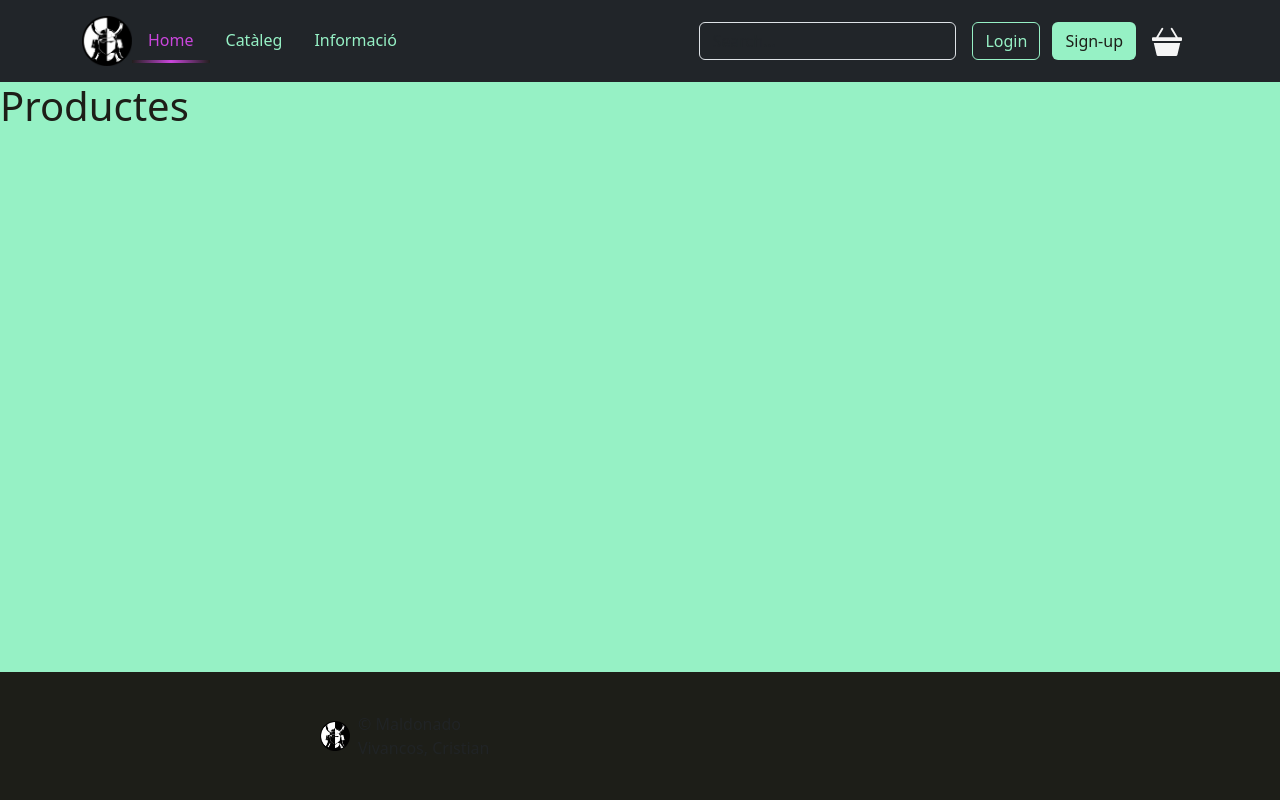
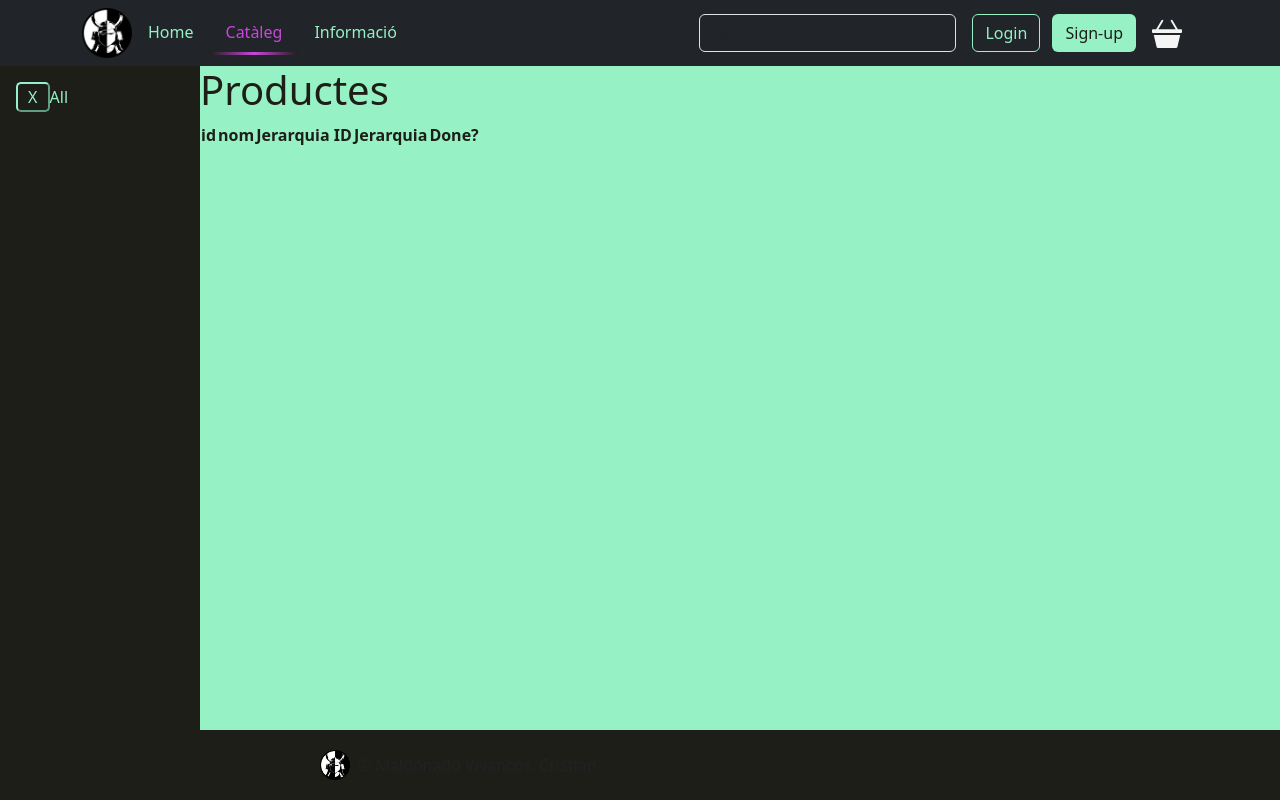
Before and after one commit to CMaldonad1/Django_ShoeStore, a Django app: page /prod/ in a window 1280 px wide. Run offline with Django 5.2, Linux system fonts and the light colour scheme; data comes from the database, SQL or seed files in the repository; lists and menus that the app fills with data are empty; some libraries are stand-ins or nearby versions.

Commit message:
Sidebar i Javascript
- Creació de la lógica per construir el sidebar en javascript.
- Creació de la lógica per mostrar/amagar les subseccions.
- Manual SQL per portar la informació necessaria en la view de Categories.

```diff
--- a/botiga/static/css/style.css
+++ b/botiga/static/css/style.css
@@ -7,6 +7,12 @@ html body {
   flex-direction: column;
   background-color: #96f1c5;
   color: #1d1e18;
+}
+html body .nav-link {
+  color: #96f1c5;
+}
+html body .nav-link:hover {
+  color: #ca46dc;
 }
 html body .btn_normal {
   color: #1d1e18;
@@ -18,11 +24,17 @@ html body .btn_normal:hover {
 }
 html body .btn_outline {
   border-color: #96f1c5;
+  background-color: transparent;
   color: #96f1c5;
 }
 html body .btn_outline:hover {
   color: #ca46dc;
   border-color: #ca46dc;
+}
+html body .btn_sidebar {
+  border-radius: 5px;
+  height: 30px;
+  width: 20%;
 }
 html body header {
   background-color: #1d1e18;
@@ -40,14 +52,9 @@ html body header .container .selected {
   border-bottom: 3px solid transparent;
   border-image: linear-gradient(90deg, #1d1e18, #ca46dc, #1d1e18);
   border-image-slice: 1;
+  color: #ca46dc;
 }
 html body header .container .selected .nav-link {
-  color: #ca46dc;
-}
-html body header .container .nav-link {
-  color: #96f1c5;
-}
-html body header .container .nav-link:hover {
   color: #ca46dc;
 }
 html body header .container .basket {
@@ -55,7 +62,23 @@ html body header .container .basket {
   height: 30px;
   color: whitesmoke;
 }
-html body header .container .basket .check {
+html body header .container .basket:hover {
+  color: #ca46dc;
+}
+html body header .container .basket:hover .check {
+  background-color: #1d1e18;
+  color: #ca46dc;
+  border: 2px solid #ca46dc;
+}
+html body header .container .bselected {
+  color: #ca46dc !important;
+}
+html body header .container .bselected .check {
+  background-color: #1d1e18;
+  color: #ca46dc;
+  border: 2px solid #ca46dc;
+}
+html body header .container .check {
   display: flex;
   background-color: #96f1c5;
   color: #1d1e18;
@@ -69,18 +92,34 @@ html body header .container .basket .check {
   margin-left: 20px;
   font-size: 12px;
 }
-html body header .container .basket:hover {
+html body main {
+  overflow: auto;
+  padding-bottom: 0px;
+  height: 100%;
+}
+html body main .infobody {
+  position: relative;
+  display: flex;
+  flex-wrap: wrap;
+  flex-direction: row;
+  height: 100%;
+  width: 100%;
+}
+html body main .infobody aside {
   color: #ca46dc;
 }
-html body header .container .basket:hover .check {
+html body main .infobody aside .sidbr {
+  height: 100%;
+  width: 200px;
   background-color: #1d1e18;
-  color: #96f1c5;
-  border: 2px solid #ca46dc;
 }
-html body main {
-  overflow: auto;
-  padding-bottom: 180px;
-  height: 80%;
+html body main .infobody aside .sidbr .option {
+  position: relative;
+  display: flex;
+  flex-direction: row;
+  height: 30px;
+  justify-content: left;
+  align-items: center;
 }
 html body main .formul {
   height: 500px;
--- a/botiga/static/css/style.less
+++ b/botiga/static/css/style.less
@@ -12,6 +12,12 @@ html{
         flex-direction: column;
         background-color: @main_color;
         color: @secondary_color;
+        .nav-link{
+            color: @main_color;
+            &:hover{
+                color: @third_color;
+            }
+        }
         .btn_normal{
             color: @secondary_color;
             background-color: @main_color;
@@ -22,11 +28,17 @@ html{
         }
         .btn_outline{
             border-color: @main_color;
+            background-color: transparent;
             color: @main_color;
             &:hover{
                 color:@third_color;
                 border-color:@third_color;
             }
+        }
+        .btn_sidebar{
+            border-radius: 5px;
+            height: 30px;
+            width: 20%;
         }
         header{
             background-color: @secondary_color;
@@ -44,13 +56,8 @@ html{
                     border-bottom: 3px solid transparent;
                     border-image: @gradient;
                     border-image-slice: 1;
+                    color: @third_color;
                     .nav-link{
-                        color: @third_color;
-                    }
-                }
-                .nav-link{
-                    color: @main_color;
-                    &:hover{
                         color: @third_color;
                     }
                 }
@@ -58,6 +65,23 @@ html{
                     position:relative;
                     height:30px;
                     color:@reg_text;
+                    &:hover{
+                        color: @third_color;
+                        .check{
+                            background-color:@secondary_color;
+                            color:@third_color;
+                            border: 2px solid @third_color;
+                        }
+                    }
+                }
+                .bselected{
+                    color: @third_color !important;
+                    .check{
+                        background-color:@secondary_color;
+                        color:@third_color;
+                        border: 2px solid @third_color;
+                    }
+                }
                 .check{
                     display: flex;
                     background-color: @main_color;
@@ -72,21 +96,36 @@ html{
                     margin-left: 20px;
                     font-size: 12px;
                 }
-                    &:hover{
-                        color: @third_color;
-                        .check{
-                            background-color:@secondary_color;
-                            color:@main_color;
-                            border: 2px solid @third_color;
+            }
+        }
+        main{
+            overflow: auto;
+            padding-bottom: 0px;
+            height: 100%;
+            .infobody{
+                position: relative;
+                display: flex;
+                flex-wrap: wrap;
+                flex-direction: row;
+                height: 100%;
+                width: 100%;
+                aside{
+                    color:@third_color;
+                    .sidbr{
+                        height:100%;
+                        width:200px;
+                        background-color: @secondary_color;
+                        .option{
+                            position:relative;
+                            display:flex;
+                            flex-direction: row;
+                            height:30px;
+                            justify-content: left;
+                            align-items: center;
                         }
                     }
                 }
             }
-        }
-        main{
-            overflow: auto;
-            padding-bottom: 180px;
-            height: 80%;
             .formul{
                 height:500px;
                 width: 60%;
--- a/botiga/templates/base.html
+++ b/botiga/templates/base.html
@@ -8,6 +8,7 @@
       <title>{{ title }}</title>
       <link rel="stylesheet" href="{% static 'css/style.css' %}">
       <link href="{% static 'img/logo.png' %}" rel="icon" type="image/png">
+      <script type="text/javascript" src="{% static 'js/script.js' %}"></script>
       {% bootstrap_css %}
       {% bootstrap_javascript %}
   </head>
--- a/botiga/templates/footer.html
+++ b/botiga/templates/footer.html
@@ -1,9 +1,9 @@
 {% load static %}
 <div class="ftr d-flex justify-content-center align-items-center">
-    <footer class="d-flex flex-wrap justify-content-between align-items-center py-3 my-4 col-6">
-      <div class="col-md-4 d-flex align-items-center col-4">
-        <img class="bi mb-3 me-2 mb-md-0" src="{% static 'img/logo.png' %}">
-        <span class="mb-3 mb-md-0 text-body-secondary">© Maldonado Vivancos, Cristian</span>
+    <footer class="d-flex flex-wrap justify-content-between align-items-center py-1 my-3 col-6">
+      <div class="col-md-6 d-flex align-items-center col-6">
+        <img class="bi mb-2 me-2 mb-md-0" src="{% static 'img/logo.png' %}">
+        <span class="mb-2 mb-md-0 text-body-secondary">© Maldonado Vivancos, Cristian</span>
       </div>
 
       <ul class="nav col-md-4 justify-content-end list-unstyled d-flex">
--- a/botiga/templates/navbar.html
+++ b/botiga/templates/navbar.html
@@ -1,18 +1,18 @@
 {% load static %}
-<header class="p-3 text-bg-dark">
+<header class="p-2 text-bg-dark">
     <div class="container">
       <div class="navigator d-flex flex-wrap align-items-center justify-content-center justify-content-lg-start">
         <div class="logo">
           <img src="{% static 'img/logo.png' %}">
         </div>
         <ul class="nav col-12 col-lg-auto me-lg-auto mb-2 justify-content-center mb-md-0">
-          <li class="selected">
+          <li {% if request.session.page == 'home' %} class="selected" {% endif %}>
             <a href="{% url 'home' %}" class="nav-link">Home</a>
           </li>
-          <li>
+          <li {% if request.session.page == 'cataleg' %} class="selected" {% endif %}>
             <a href="{% url 'cataleg' %}" class="nav-link">Catàleg</a>
           </li>
-          <li>
+          <li {% if request.session.page == 'informacio' %} class="selected" {% endif %}>
             <a href="{% url 'informacio' %}" class="nav-link">Informació</a>
           </li>
         </ul>
@@ -33,7 +33,7 @@
         {% endif %}
         <!--cistella de la comrpa-->
         <a href="{% url 'cistella' %}" class="nav-link mb-3 mb-lg-0 me-lg-3 me-2">
-          <div class="basket">
+          <div class="{% if request.session.page == 'shopping' %}bselected {% else %}basket{% endif %}">
             <svg xmlns="http://www.w3.org/2000/svg" width="30" height="30" fill="currentColor" class="bi bi-basket3-fill" viewBox="0 0 16 16">
               <path d="M5.757 1.071a.5.5 0 0 1 .172.686L3.383 6h9.234L10.07 1.757a.5.5 0 1 1 .858-.514L13.783 6H15.5a.5.5 0 0 1 .5.5v1a.5.5 0 0 1-.5.5H.5a.5.5 0 0 1-.5-.5v-1A.5.5 0 0 1 .5 6h1.717L5.07 1.243a.5.5 0 0 1 .686-.172zM2.468 15.426.943 9h14.114l-1.525 6.426a.75.75 0 0 1-.729.574H3.197a.75.75 0 0 1-.73-.574z"/>
             </svg>
--- a/botiga/templates/sections/cataleg.html
+++ b/botiga/templates/sections/cataleg.html
@@ -1,5 +1,32 @@
 {% extends 'base.html' %}
 {% block content %}
-<h1>{{ head }}</h1>
+<div class="infobody">
+    <aside>
+        {% include 'sections/sidebar.html' %}
+    </aside>
+    <section>
+        <table>
+            <tr>
+                <th>id</th>
+                <th>nom</th>
+                <th>Jerarquia ID</th>
+                <th>Jerarquia</th>
+                <th>Done?</th>
+            </tr>
+        <h1>{{ head }}</h1>
 
+            {% for t in test %}
+
+            <tr>
+                <td>{{t.id}}</td>
+                <td>{{t.nom}}</td>
+                <td>{{t.count}}</td>
+                <td>{{t.jerarquia}}</td>
+                <td>{{t.jerarquia_id}}</td>
+            </tr>
+
+            {% endfor %}
+        </table>
+    </section>
+</div>
 {% endblock %}
--- /dev/null
+++ b/botiga/templates/sections/sidebar.html
@@ -0,0 +1,18 @@
+<div class="sidbr p-3 ">
+  <ul class="list-unstyled ps-0">
+    <li id="li-None" class="mb-1">
+      <div id="None" class="option">
+        <button id="None" class="btn_sidebar btn_outline" data-bs-toggle="collapse" data-bs-target="#None-collapse" aria-expanded="false">
+          X
+        </button>
+        <a href="#" class="nav-link">All</a>
+      </div>
+    </li>
+  </ul>
+</div>
+<script type="text/javascript">
+  {% for c in categories %}
+    createElements("{{ c.jerarquia }}","{{ c.nom }}","{{ c.count }}");
+  {% endfor %}
+  addFunctiontoButtons();
+</script>
--- a/botiga/views.py
+++ b/botiga/views.py
@@ -1,6 +1,8 @@
 from django.shortcuts import render
 from django.http import HttpResponse
 from .forms import *
+from .models import *
+
 #request.session["nom"] = request.POST.get("nom_param", "")
 #request.session.clear()
 
@@ -11,10 +13,11 @@ def login(request):
     return home(request)
 
 def home(request):
+    request.session["page"]="home"
     return render(request, 'sections/home.html',{
         'title': 'Home',
         'head': 'Benvingut a MaviEsports',
-        'login': 0,
+        'login': 2,
     })
 
 def registrat(request):
@@ -28,11 +31,17 @@ def registrat(request):
     })
 
 def cataleg(request):
+    request.session["page"]="cataleg"
+    #query per obtindre les categories i si tenen fills
+    categories=Categoria.objects.raw("SELECT * FROM `botiga_categoria` bc LEFT JOIN (SELECT jerarquia_id, count(jerarquia_id) as \"count\" FROM `botiga_categoria` where jerarquia_id is not null GROUP BY jerarquia_id) cnt on bc.id=cnt.jerarquia_id; ")
     return render(request, 'sections/cataleg.html',{
         'title': 'cataleg',
         'head': 'Productes',
+        'categories': categories,
     })
+
 def informacio(request):
+    request.session["page"]="informacio"
     return render(request, 'sections/informacio.html',{
         'title': 'Informacio',
         'head': 'Info',
@@ -43,4 +52,7 @@ def user(request):
         'head': 'Usuari',
     })
 def shopping(request):
+    request.session["page"]="shopping"
     return render(request, 'sections/shopping_cart.html')
+
+#funciò recursiva per treure els productes de les categories
```
Also changed, not shown: botiga/static/js/script.js (added, +64 -0 lines). Lines whose indentation alone changed are shown as unchanged.
